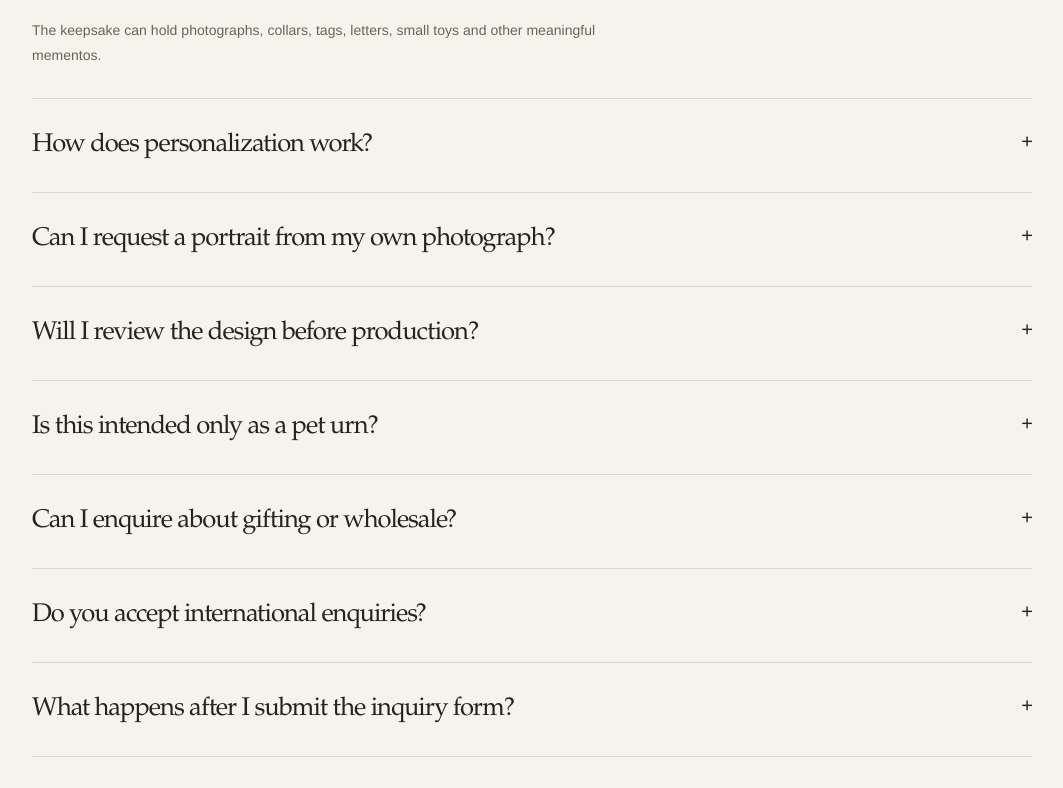
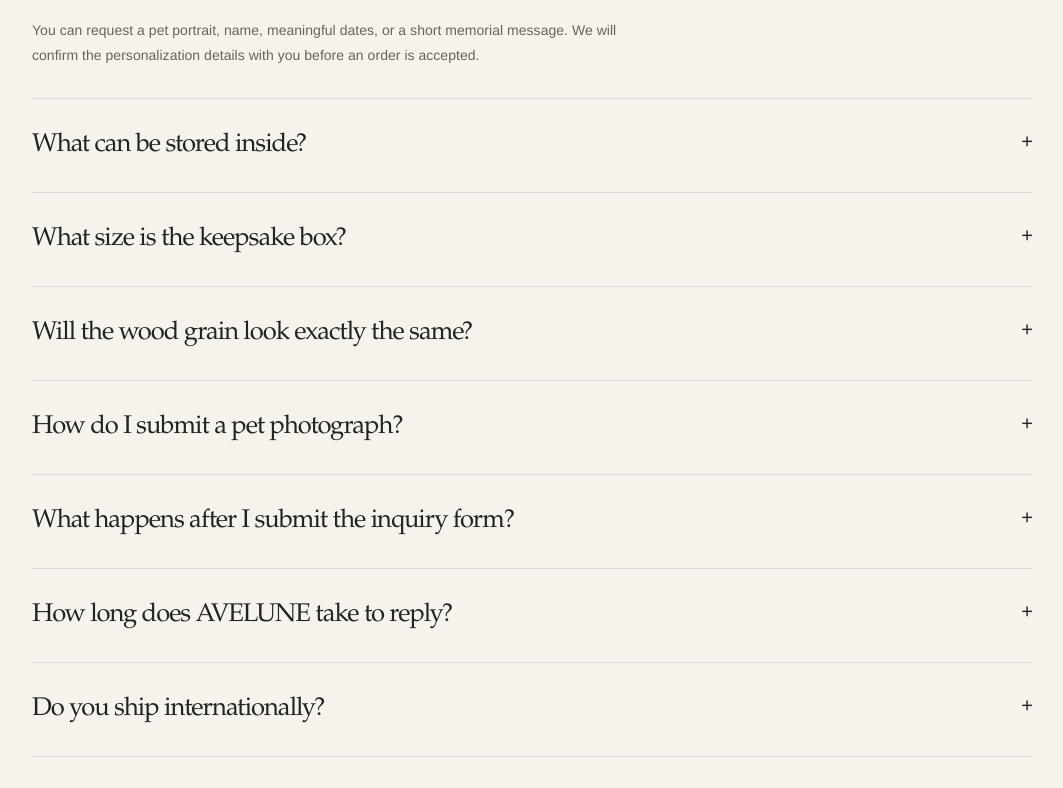
Before and after one commit to hanyuchi1943/avelune-website, a Next.js app: page /faq in a window 1280 px wide. Shown: the part 660-1448 px from the top of the page, without its empty margins (108-1171 px from the left). Built offline with nearby package versions, Linux system fonts and the light colour scheme.

Commit message:
Complete AVELUNE commercial readiness

```diff
--- a/app/about/page.tsx
+++ b/app/about/page.tsx
@@ -1,7 +1,13 @@
+import type { Metadata } from "next";
 import Link from "next/link";
 import { Footer, Header, ProductPhoto } from "../components/chrome";
 
-export const metadata = { title: "About — AVELUNE" };
+export const metadata: Metadata = {
+  title: "About",
+  description: "Learn about AVELUNE’s quiet approach to personalized wooden pet memorial keepsakes for the home.",
+  alternates: { canonical: "/about" },
+  openGraph: { title: "About AVELUNE", description: "Quiet, personal keepsakes for the companions who remain part of home.", url: "/about" },
+};
 
 export default function About() {
   return <><Header/><main>
--- a/app/contact/page.tsx
+++ b/app/contact/page.tsx
@@ -1,4 +1,5 @@
+import type { Metadata } from "next";
 import { ContactForm } from "../components/contact-form";
 import { Footer, Header } from "../components/chrome";
-export const metadata={title:"Contact — AVELUNE"};
+export const metadata: Metadata={title:"Contact",description:"Begin an AVELUNE inquiry for a personalized pet memorial keepsake, gifting, wholesale, or private-label request.",alternates:{canonical:"/contact"},openGraph:{title:"Contact AVELUNE",description:"Tell us about your companion and the keepsake you have in mind.",url:"/contact"}};
 export default function Contact(){return <><Header/><main><section className="contact wrap"><p className="eyebrow">Inquiry</p><h1>Let’s make space<br/>for what matters.</h1><p className="lede">Tell us a little about the companion you are remembering and the keepsake you have in mind.</p><div className="contact-layout"><div className="contact-context"><p>For product, gifting, wholesale or private-label enquiries, we would be glad to hear from you.</p><p>We usually reply within 24 hours.</p><p>Please use the inquiry form to contact us.</p></div><ContactForm/></div></section></main><Footer/></>}
--- a/app/faq/page.tsx
+++ b/app/faq/page.tsx
@@ -1,16 +1,24 @@
+import type { Metadata } from "next";
 import { Footer, Header } from "../components/chrome";
 
-export const metadata = { title: "FAQ — AVELUNE" };
+export const metadata: Metadata = {
+  title: "FAQ",
+  description: "Answers about AVELUNE personalized wooden pet memorial keepsakes, portraits, dimensions, inquiries, and international requests.",
+  alternates: { canonical: "/faq" },
+  openGraph: { title: "AVELUNE FAQ", description: "Clear answers about personalized keepsakes and the inquiry process.", url: "/faq" },
+};
 
 const faqs = [
-  ["What can I keep inside the box?", "The keepsake can hold photographs, collars, tags, letters, small toys and other meaningful mementos."],
-  ["How does personalization work?", "Share the details that matter to you, such as a portrait, name, meaningful dates and an optional short inscription. We will guide you through the available options."],
-  ["Can I request a portrait from my own photograph?", "Yes. A clear photograph of your companion helps us prepare a personalized portrait. We can offer guidance if you are unsure which image to choose."],
-  ["Will I review the design before production?", "Yes. The portrait and personalization details are prepared for your approval before production."],
-  ["Is this intended only as a pet urn?", "No. AVELUNE is presented as a versatile memorial keepsake for photographs, collars, tags, letters, toys and other mementos. It is not presented as an urn or described for ashes."],
-  ["Can I enquire about gifting or wholesale?", "Yes. The inquiry form welcomes personal, gifting, wholesale and private-label enquiries."],
-  ["Do you accept international enquiries?", "Yes. Worldwide enquiries are welcome. Final shipping availability and details are confirmed after reviewing your request."],
+  ["What can be personalized?", "You can request a pet portrait, name, meaningful dates, or a short memorial message. We will confirm the personalization details with you before an order is accepted."],
+  ["What can be stored inside?", "The keepsake is designed for photographs, collars, handwritten notes, tags, small toys, and other meaningful belongings."],
+  ["What size is the keepsake box?", "The current sample is approximately 250 × 200 × 100 mm. Final dimensions are confirmed before an order is accepted."],
+  ["Will the wood grain look exactly the same?", "No. Natural wood grain and final appearance may vary slightly from piece to piece, which is part of the character of a wooden keepsake."],
+  ["How do I submit a pet photograph?", "Start with the inquiry form and tell us about the companion you are remembering. We will guide you through the next step for sharing a suitable photograph by email."],
   ["What happens after I submit the inquiry form?", "We review your request personally, then reply by email with the next steps and any details that need confirming before an order is accepted."],
+  ["How long does AVELUNE take to reply?", "We usually reply within 24 hours."],
+  ["Do you ship internationally?", "Worldwide enquiries are welcome. Shipping availability, timing, and costs are confirmed after reviewing your request."],
+  ["Is this an urn?", "AVELUNE is designed as a memorial keepsake box for photographs, collars, notes, and other meaningful belongings. It is not currently marketed as a certified pet urn."],
+  ["Can I enquire about gifting or wholesale?", "Yes. The inquiry form welcomes personal, gifting, wholesale, and private-label enquiries."],
 ];
 
 export default function FAQ() {
--- a/app/gallery/page.tsx
+++ b/app/gallery/page.tsx
@@ -1,6 +1,12 @@
+import type { Metadata } from "next";
 import { Footer, Header, ProductPhoto } from "../components/chrome";
 
-export const metadata = { title: "Gallery — AVELUNE" };
+export const metadata: Metadata = {
+  title: "Gallery",
+  description: "Explore AVELUNE personalized wooden keepsakes, portrait details, interiors, and calm home settings.",
+  alternates: { canonical: "/gallery" },
+  openGraph: { title: "AVELUNE Gallery", description: "Details made to feel personal, considered, and at home.", url: "/gallery" },
+};
 
 const images = [
   ["/images/avelune/product-angle.jpg", "Portrait detail", "A close view of the personalized portrait and meaningful details."],
--- a/app/layout.tsx
+++ b/app/layout.tsx
@@ -1,4 +1,34 @@
 import type { Metadata } from "next";
 import "./globals.css";
-export const metadata: Metadata={metadataBase:new URL("https://avelune.com"),title:{default:"AVELUNE — Personalised Pet Keepsakes",template:"%s | AVELUNE"},description:"Personalised solid-wood pet keepsake boxes. A quiet place for their love to stay.",keywords:["personalised pet keepsake","wooden pet memorial box","pet remembrance gift"],openGraph:{title:"AVELUNE — Personalised Pet Keepsakes",description:"A quiet place for their love to stay.",type:"website",images:[{url:"/images/avelune/hero-keepsake.jpg",alt:"AVELUNE personalised wooden pet keepsake box"}]}};
-export default function RootLayout({children}:Readonly<{children:React.ReactNode}>){return <html lang="en"><body>{children}</body></html>}
+
+const socialImage = "/images/avelune/hero-keepsake.jpg";
+
+export const metadata: Metadata = {
+  metadataBase: new URL("https://avelune.com"),
+  title: {
+    default: "AVELUNE | Personalized Wooden Pet Memorial Keepsakes",
+    template: "%s | AVELUNE",
+  },
+  description: "Personalized wooden pet memorial keepsakes created to preserve photographs, collars, handwritten notes, and the memories that remain closest.",
+  openGraph: {
+    title: "AVELUNE | Personalized Wooden Pet Memorial Keepsakes",
+    description: "Personalized wooden pet memorial keepsakes created to preserve photographs, collars, handwritten notes, and the memories that remain closest.",
+    type: "website",
+    siteName: "AVELUNE",
+    images: [{ url: socialImage, alt: "AVELUNE personalized wooden pet keepsake" }],
+  },
+  twitter: {
+    card: "summary_large_image",
+    title: "AVELUNE | Personalized Wooden Pet Memorial Keepsakes",
+    description: "Personalized wooden pet memorial keepsakes created to preserve photographs, collars, handwritten notes, and the memories that remain closest.",
+    images: [socialImage],
+  },
+  icons: {
+    icon: socialImage,
+    apple: socialImage,
+  },
+};
+
+export default function RootLayout({ children }: Readonly<{ children: React.ReactNode }>) {
+  return <html lang="en"><body>{children}</body></html>;
+}
--- /dev/null
+++ b/app/not-found.tsx
@@ -0,0 +1,6 @@
+import Link from "next/link";
+import { Footer, Header } from "./components/chrome";
+
+export default function NotFound() {
+  return <><Header/><main className="legal wrap"><p className="eyebrow">404</p><h1>Page not found</h1><p>The page you are looking for may have moved or no longer exists.</p><Link className="button" href="/">Return Home <span>↗</span></Link></main><Footer/></>;
+}
--- a/app/page.tsx
+++ b/app/page.tsx
@@ -1,5 +1,10 @@
+import type { Metadata } from "next";
 import Link from "next/link";
 import { Footer, Header, ProductPhoto } from "./components/chrome";
+
+export const metadata: Metadata = {
+  alternates: { canonical: "/" },
+};
 
 const details = [
   ["/images/avelune/hero-keepsake.jpg", "Closed box", "A calm, minimal form designed to live quietly at home."],
--- a/app/privacy/page.tsx
+++ b/app/privacy/page.tsx
@@ -1,3 +1,4 @@
+import type { Metadata } from "next";
 import { Footer, Header } from "../components/chrome";
-export const metadata={title:"Privacy — AVELUNE"};
-export default function Privacy(){return <><Header/><main className="legal wrap"><p className="eyebrow">Privacy</p><h1>Your information,<br/>handled with care.</h1><p>When you submit an inquiry, the details you provide are sent to AVELUNE so we can review and reply to your request. Full privacy terms will be published before launch.</p></main><Footer/></>}
+export const metadata: Metadata={title:"Privacy",description:"How AVELUNE uses inquiry information to review and respond to customer requests.",alternates:{canonical:"/privacy"},openGraph:{title:"AVELUNE Privacy",description:"Inquiry information is used to review and respond to customer requests.",url:"/privacy"}};
+export default function Privacy(){return <><Header/><main className="legal wrap"><p className="eyebrow">Privacy</p><h1>Your information,<br/>handled with care.</h1><p>When you submit an inquiry, the information you provide is used to review and respond to your request. It is sent through our inquiry service so AVELUNE can reply by email.</p><p>We do not make claims here about certifications, indefinite storage, or circumstances beyond what is needed to review and respond to an inquiry. Full privacy terms will be published before launch.</p></main><Footer/></>}
--- a/app/product/page.tsx
+++ b/app/product/page.tsx
@@ -1,7 +1,13 @@
+import type { Metadata } from "next";
 import Link from "next/link";
 import { Footer, Header, ProductPhoto } from "../components/chrome";
 
-export const metadata = { title: "Personalized Pet Keepsake Box — AVELUNE" };
+export const metadata: Metadata = {
+  title: "Personalized Pet Keepsake Box",
+  description: "A personalized beech wood pet memorial keepsake box for photographs, collars, handwritten notes, and meaningful details.",
+  alternates: { canonical: "/product" },
+  openGraph: { title: "Personalized Pet Keepsake Box", description: "A calm, personalized wooden keepsake for the details that matter most.", url: "/product" },
+};
 
 const gallery = [
   ["/images/avelune/hero-keepsake.jpg", "Closed wooden form"],
@@ -17,9 +23,9 @@ export default function Product() {
         <p className="eyebrow">The signature piece</p>
         <h1>Personalized Pet<br/>Keepsake Box</h1>
         <p>A refined wooden keepsake for the photographs, collars, notes and small mementos that keep a companion close.</p>
-        <Link className="button" href="/contact">Begin an Inquiry <span>↗</span></Link>
+        <Link className="button" href="/contact">Create Your Keepsake <span>↗</span></Link>
       </div>
-      <ProductPhoto className="product-art" src="/images/avelune/hero-keepsake.jpg" alt="Personalized AVELUNE wooden pet keepsake" priority/>
+      <ProductPhoto className="product-art" src="/images/avelune/hero-keepsake.jpg" alt="Personalized AVELUNE wooden pet keepsake box" priority/>
     </section>
 
     <section className="product-gallery wrap">{gallery.map(([src, label]) => <figure key={label}><ProductPhoto src={src} alt={`AVELUNE ${label.toLowerCase()}`}/><figcaption>{label}</figcaption></figure>)}</section>
@@ -30,16 +36,17 @@ export default function Product() {
     </section>
 
     <section className="product-info wrap">
-      <div><p className="eyebrow">Personalization options</p><h2>Meaningful details.<br/>Considered quietly.</h2></div>
+      <div><p className="eyebrow">Specifications</p><h2>Meaningful details.<br/>Considered quietly.</h2></div>
       <div>
         <dl>
-          <div><dt>Portrait</dt><dd>Custom pet portrait prepared from your photograph.</dd></div>
-          <div><dt>Personalization</dt><dd>Name, meaningful dates and an optional short inscription.</dd></div>
-          <div><dt>Storage</dt><dd>A place for photographs, collars, tags, letters, small toys and other mementos.</dd></div>
+          <div><dt>Material</dt><dd>Beech wood</dd></div>
           <div><dt>Dimensions</dt><dd>Approx. 250 × 200 × 100 mm.</dd></div>
-          <div><dt>Ordering</dt><dd>Each inquiry begins with your story and the details you would like to include.</dd></div>
+          <div><dt>Personalization</dt><dd>Pet portrait, name, dates, or a short memorial message</dd></div>
+          <div><dt>Interior</dt><dd>Soft black flocked lining</dd></div>
+          <div><dt>Purpose</dt><dd>Designed for photographs, collars, handwritten notes, and meaningful keepsakes</dd></div>
         </dl>
         <p className="product-confirmation">Final dimensions and production details will be confirmed before an order is accepted.</p>
+        <p className="product-confirmation">Final appearance and natural wood grain may vary slightly from piece to piece.</p>
       </div>
     </section>
 
@@ -51,7 +58,5 @@ export default function Product() {
         <article><span>03</span><h3>Confirm before ordering</h3><p>Final materials, dimensions, finishes, pricing and production details are confirmed before an order is accepted.</p></article>
       </div>
     </section>
-
-    <section className="closing wrap"><p className="eyebrow">Make it personal</p><h2>Begin with the story you want to keep.</h2><Link className="button" href="/contact">Create Your Keepsake <span>↗</span></Link></section>
   </main><Footer/></>;
 }
--- a/app/robots.ts
+++ b/app/robots.ts
@@ -1,2 +1,8 @@
 import type { MetadataRoute } from "next";
-export default function robots():MetadataRoute.Robots{return {rules:{userAgent:"*",allow:"/"},sitemap:"https://avelune.com/sitemap.xml"};}
+
+export default function robots(): MetadataRoute.Robots {
+  return {
+    rules: { userAgent: "*", allow: "/", disallow: ["/api/"] },
+    sitemap: "https://avelune.com/sitemap.xml",
+  };
+}
--- a/app/sitemap.ts
+++ b/app/sitemap.ts
@@ -1,2 +1,8 @@
 import type { MetadataRoute } from "next";
-export default function sitemap():MetadataRoute.Sitemap{return ["","/product","/about","/gallery","/faq","/contact"].map((path)=>({url:`https://avelune.com${path}`,lastModified:new Date()}));}
+
+export default function sitemap(): MetadataRoute.Sitemap {
+  return ["", "/product", "/about", "/gallery", "/faq", "/contact", "/privacy", "/terms"].map((path) => ({
+    url: `https://avelune.com${path}`,
+    lastModified: new Date(),
+  }));
+}
--- a/app/terms/page.tsx
+++ b/app/terms/page.tsx
@@ -1,3 +1,4 @@
+import type { Metadata } from "next";
 import { Footer, Header } from "../components/chrome";
-export const metadata={title:"Terms — AVELUNE"};
+export const metadata: Metadata={title:"Terms",description:"AVELUNE product, production, and shipping details are confirmed with each customer before an order is accepted.",alternates:{canonical:"/terms"},openGraph:{title:"AVELUNE Terms",description:"Final order details are confirmed before an order is accepted.",url:"/terms"}};
 export default function Terms(){return <><Header/><main className="legal wrap"><p className="eyebrow">Terms</p><h1>Considered from<br/>first inquiry.</h1><p>Final product, production and shipping terms will be confirmed with each customer before production begins.</p></main><Footer/></>}
```
Also changed, not shown: 1 other file (tests, documents, lock files or other folders).
